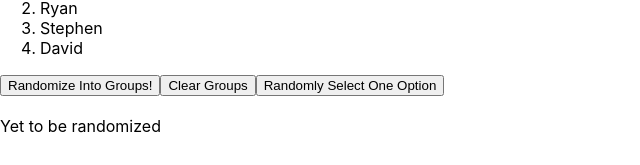
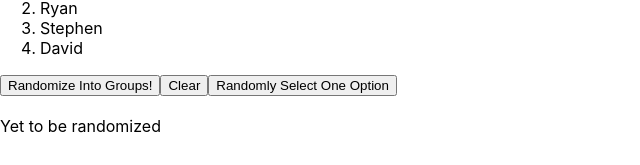
Before and after one commit to guosamuel/group_randomizer_front_end, a React (Create React App) app: page / in a window 1280 px wide. Shown: the part 391-556 px from the top of the page, without its empty margins (0-640 px from the left). Built offline with nearby package versions, Linux system fonts and the light colour scheme.

Commit message:
able to render a random option but need to clean it up

```diff
--- a/src/App.js
+++ b/src/App.js
@@ -7,6 +7,7 @@ function App() {
   const [ numberOfGroups, setNumberOfGroups ] = useState("1")
   const [ groups, setGroups ] = useState([])
   const [ groupSize, setGroupSize ] = useState(1)
+  const [ randomizedOption, setRandomizedOption ] = useState("")
 
   useEffect(() => {
     setGroupSize(Math.floor(options.length/parseInt(numberOfGroups, 10)))
@@ -66,6 +67,10 @@ function App() {
     setGroups([])
   }
 
+  const randomOption = () => {
+    setRandomizedOption(options[Math.floor(Math.random() * options.length)])
+  }
+
   const listOfOptions = options.map( (option, index) => <li key={index}>{option}</li>)
 
   return (
@@ -77,8 +82,8 @@ function App() {
       <h2>Current List of Options</h2>
       <ol>{listOfOptions}</ol>
       <button onClick={(number, choices) => randomizeGroups(numberOfGroups, options)}>Randomize Into Groups!</button>
-      <button onClick={clearGroups}>Clear Groups</button>
-      <button>Randomly Select One Option</button>
+      <button onClick={clearGroups}>Clear</button>
+      <button onClick={randomOption}>Randomly Select One Option</button>
       <br />
       <br />
       {groups.length === 0 ? "Yet to be randomized" :
@@ -92,6 +97,7 @@ function App() {
         >
         {groups}
         </div>}
+        {randomizedOption}
     </div>
   )
 }
```
